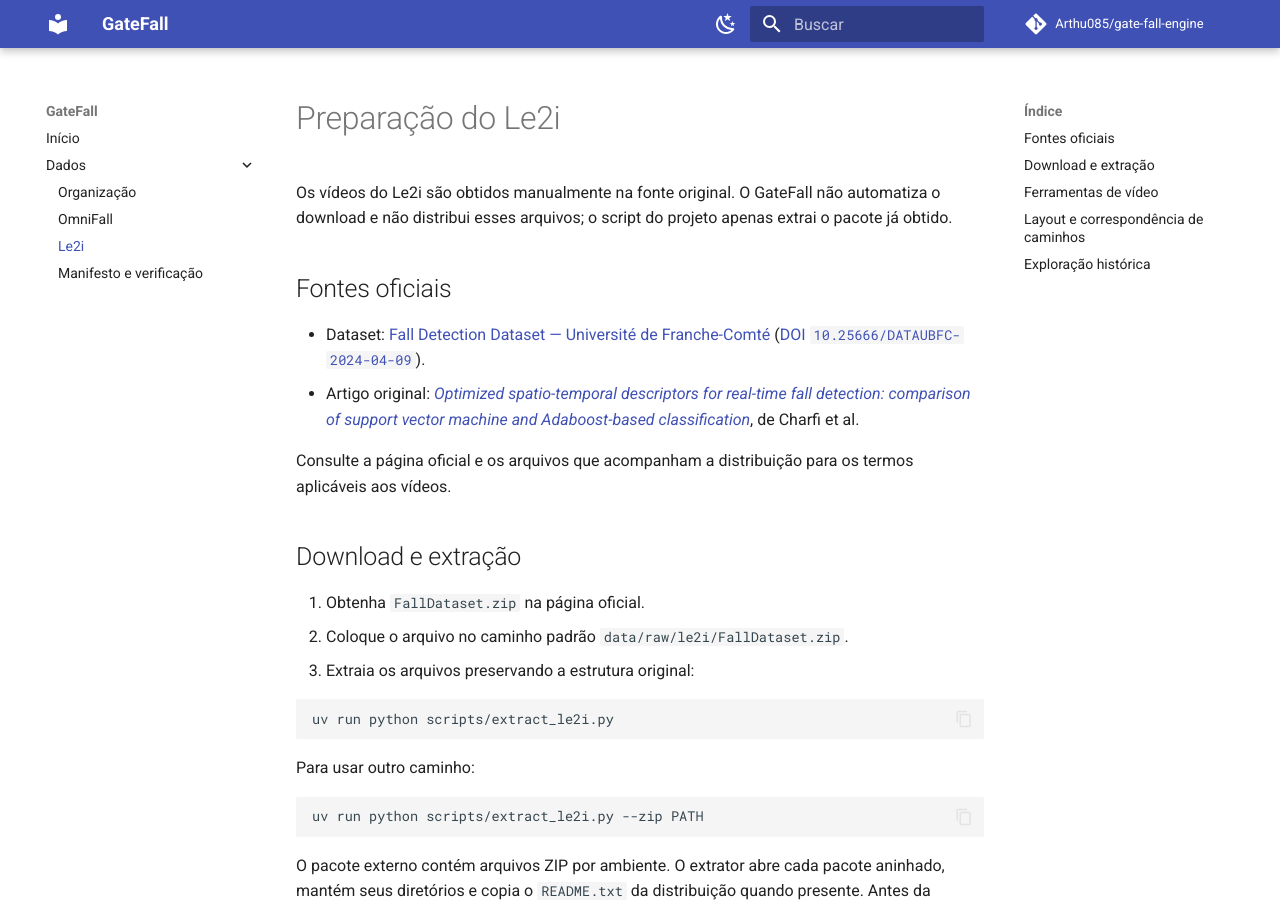
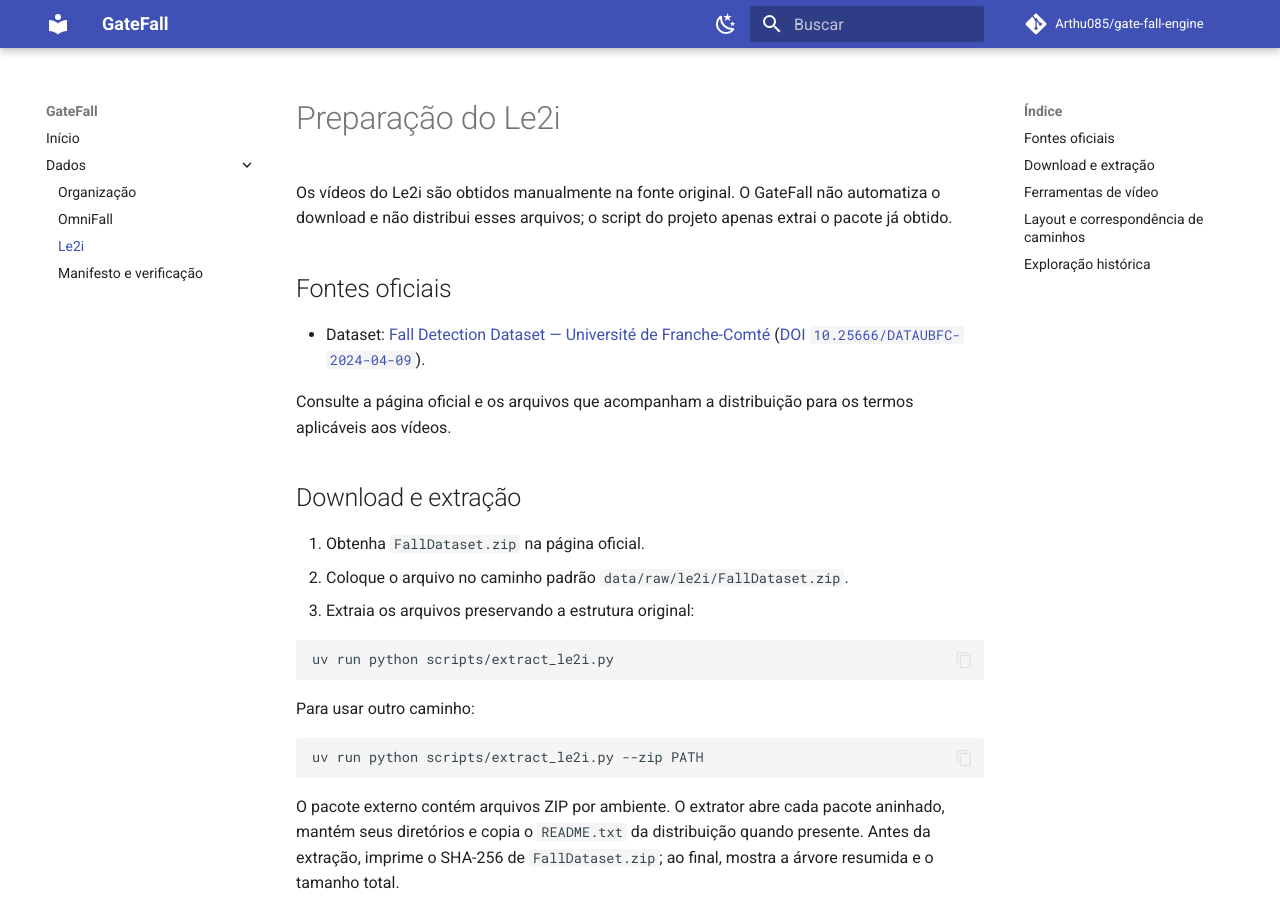
Before and after one commit to Arthu085/gate-fall-engine, an MkDocs documentation site: the page built from docs/data/le2i.md, in a window 1280 px wide and 900 px high. Built offline with MkDocs 1.6.1 and Material for MkDocs 9.7.7, drawn with Linux system fonts in a browser that asks for light colours; comment, search, counter and statistics services are not loaded.

Commit message:
docs: update docs

```diff
--- a/docs/data/le2i.md
+++ b/docs/data/le2i.md
@@ -9,9 +9,6 @@
 - Dataset: [Fall Detection Dataset — Université de
   Franche-Comté](https://search-data.ubfc.fr/imvia/FR-13002091000019-2024-04-09_Fall-Detection-Dataset.html)
   ([DOI `10.25666/DATAUBFC-2024-04-09`](https://doi.org/10.25666/DATAUBFC-2024-04-09)).
-- Artigo original: [*Optimized spatio-temporal descriptors for real-time fall
-  detection: comparison of support vector machine and Adaboost-based
-  classification*](https://doi.org/10.1117/1.JEI.22.4.041106), de Charfi et al.
 
 Consulte a página oficial e os arquivos que acompanham a distribuição para os
 termos aplicáveis aos vídeos.
@@ -65,11 +62,11 @@
 A estrutura extraída não coincide literalmente com os paths publicados pelo
 OmniFall:
 
-| Path na anotação | Arquivo extraído |
-| --- | --- |
+| Path na anotação         | Arquivo extraído                      |
+| ------------------------ | ------------------------------------- |
 | `Coffee_room_01/video_1` | `Coffee_room_01/Videos/video (1).avi` |
-| `Lecture_room/video_1` | `Lecture room/video (1).avi` |
-| `Office/video_1` | `Office/video (1).avi` |
+| `Lecture_room/video_1`   | `Lecture room/video (1).avi`          |
+| `Office/video_1`         | `Office/video (1).avi`                |
 
 O casamento percorre recursivamente os arquivos `.avi` e normaliza somente as
 diferenças conhecidas da distribuição:
```
Also changed, not shown: README.md (+9 -25 lines).
